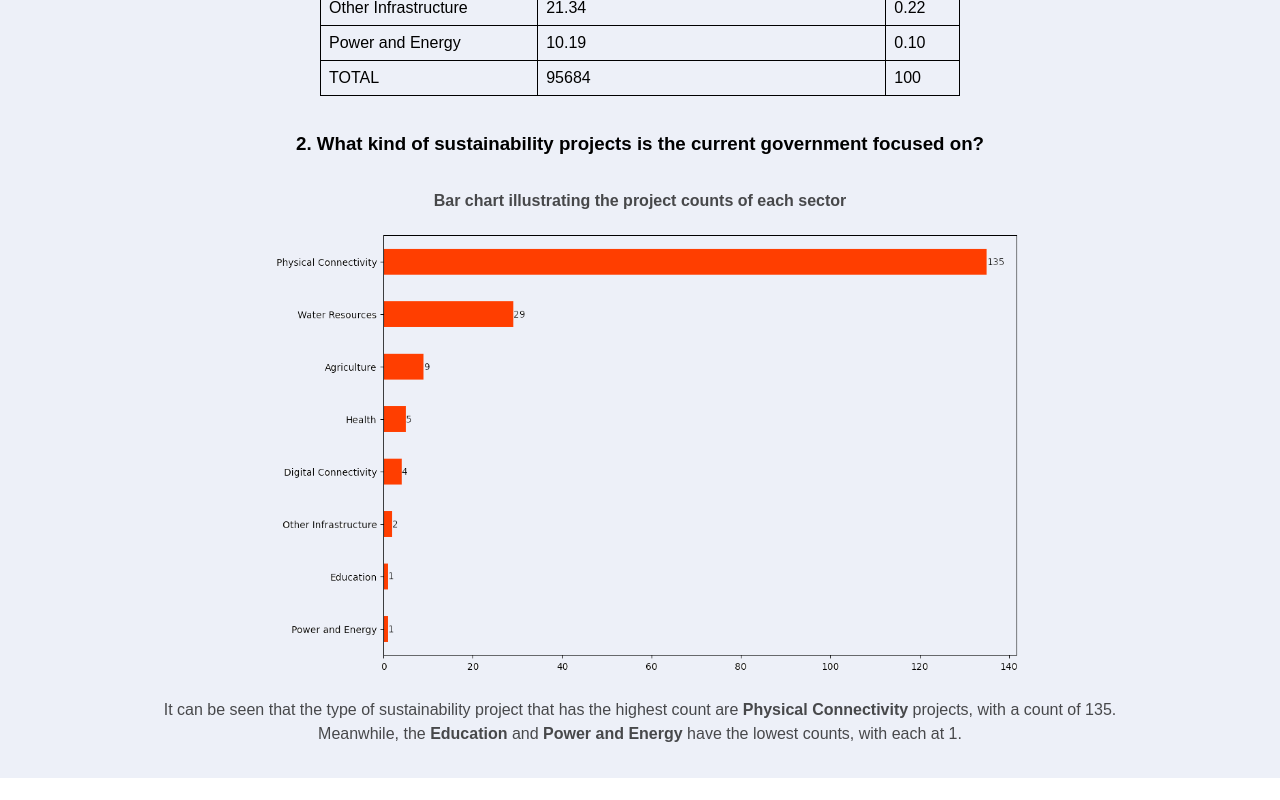
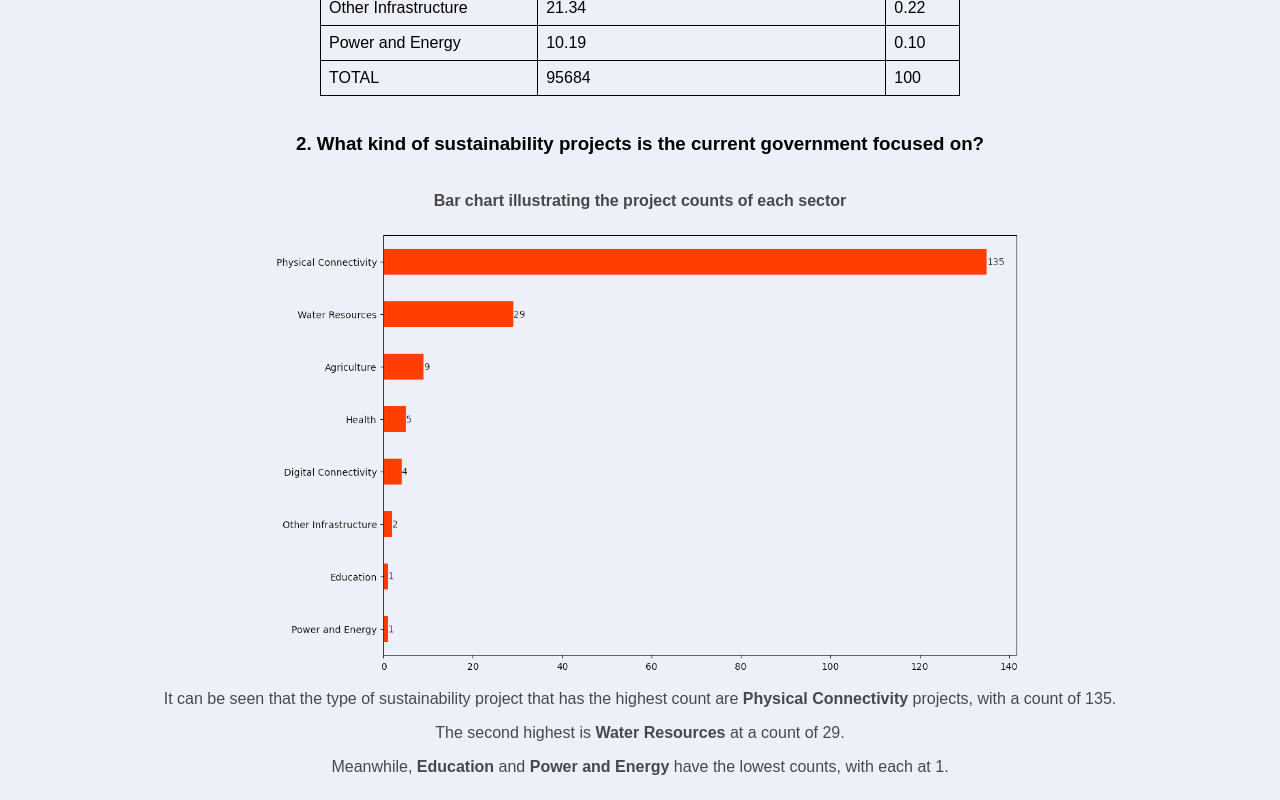
Before and after one commit to dddelacruz/cs132-2425b-grp14, a SvelteKit app: page /Graphs in a window 1280 px wide. Shown: the part 1188-1988 px from the top of the page. Before the commit the page ends 1966 px from the top, so only its background shows below. Built offline with nearby package versions, Linux system fonts and the light colour scheme.

Commit message:
style: fixed paragraph for r2

```diff
--- a/src/routes/Graphs/+page.svelte
+++ b/src/routes/Graphs/+page.svelte
@@ -96,7 +96,9 @@
 		<p><b>Bar chart illustrating the project counts of each sector</b></p>
 		<img alt="Pie Chart per Sector" src={bar_sector_count} style="width:60vw"/>
 	</div>
-	<p>It can be seen that the type of sustainability project that has the highest count are <b>Physical Connectivity</b> projects, with a count of 135. Meanwhile, the <b>Education</b> and <b>Power and Energy</b> have the lowest counts, with each at 1.</p>
+	<p style="margin:5px">It can be seen that the type of sustainability project that has the highest count are <b>Physical Connectivity</b> projects, with a count of 135.</p>
+	<p style="margin:5px">The second highest is <b>Water Resources</b> at a count of 29.</p>
+	<p style="margin:5px">Meanwhile, <b>Education</b> and <b>Power and Energy</b> have the lowest counts, with each at 1.</p>
 </section>
 
 <style>
```
